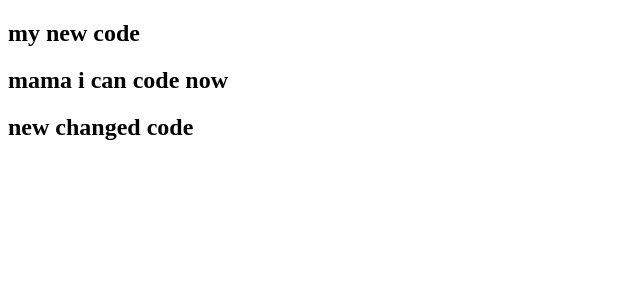
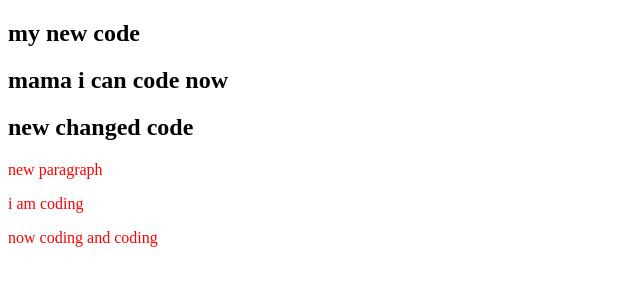
Before and after one commit to Fahimhasin/my-second-repo, a plain HTML site: page index.html in a window 1280 px wide. Shown: the whole page, without its empty margins (0-640 px from the left). Drawn offline with Linux system fonts and the light colour scheme.

Commit message:
new added

```diff
--- a/index.html
+++ b/index.html
@@ -5,11 +5,15 @@
     <meta http-equiv="X-UA-Compatible" content="IE=edge">
     <meta name="viewport" content="width=device-width, initial-scale=1.0">
     <title>my second repo</title>
+    <link rel="stylesheet" href="style.css">
 </head>
 <h2>my new code</h2>
 <h2>mama i can code now</h2>
 <h2> new changed code</h2>
 <body>
+    <p>new paragraph</p>
+    <p>i am coding</p>
+    <p>now coding and coding</p>
 
 </body>
 </html>
--- /dev/null
+++ b/style.css
@@ -0,0 +1,3 @@
+p{
+    color: red;
+}
```
